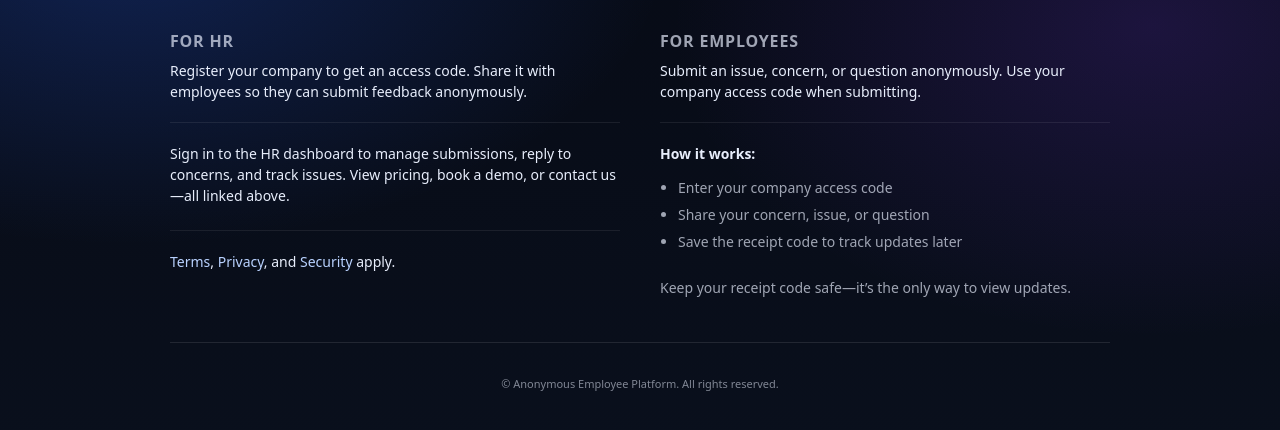
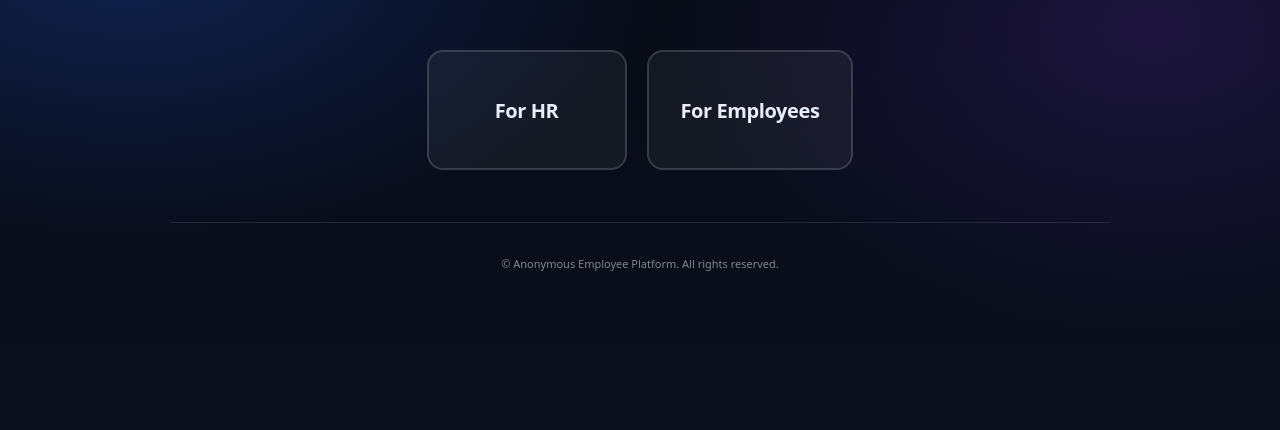
Before and after one commit to gaggame1010-arch/employee-feedback-platform, a Django app: page / in a window 1280 px wide. Shown: the part 55-485 px from the top of the page. Run offline with Django 5.2, Linux system fonts and the light colour scheme.

Commit message:
Home: two big HR/Employee buttons that reveal related info on click

```diff
--- a/submissions/templates/submissions/base.html
+++ b/submissions/templates/submissions/base.html
@@ -357,16 +357,58 @@
         .reveal{ transition: none; transform: none; opacity: 1; }
       }
 
-      .home-split{
-        display: grid;
-        grid-template-columns: 1fr 1fr;
-        gap: 32px 40px;
-        align-items: start;
+      .home-buttons{
+        display: flex;
+        flex-wrap: wrap;
+        gap: 20px;
+        justify-content: center;
+        padding: 20px 0;
       }
-      @media (max-width: 700px){
-        .home-split{ grid-template-columns: 1fr; }
+      .home-btn-big{
+        display: flex;
+        align-items: center;
+        justify-content: center;
+        min-width: 200px;
+        min-height: 120px;
+        padding: 24px 32px;
+        font-family: inherit;
+        font-size: 20px;
+        font-weight: 700;
+        letter-spacing: -.02em;
+        border-radius: var(--radius-lg);
+        border: 2px solid rgba(255,255,255,.15);
+        background: rgba(255,255,255,.05);
+        color: var(--text);
+        text-decoration: none;
+        cursor: pointer;
+        transition: border-color .2s, background .2s, transform .2s;
       }
-      .home-col{ }
+      .home-btn-big:hover{
+        border-color: rgba(185,210,255,.4);
+        background: rgba(255,255,255,.08);
+        transform: translateY(-2px);
+        text-decoration: none;
+        color: var(--text);
+      }
+      .home-btn-big:focus-visible{
+        outline: none;
+        box-shadow: 0 0 0 3px rgba(44,102,255,.35);
+      }
+      .home-panels{ display: none; }
+      .home-panels.is-active{ display: block; }
+      .home-buttons.is-hidden{ display: none; }
+      .home-panel{ display: none; padding: 8px 0 24px; }
+      .home-panel.is-active{ display: block; }
+      .home-back{
+        display: inline-flex;
+        align-items: center;
+        gap: 6px;
+        margin-bottom: 20px;
+        font-size: 14px;
+        color: var(--muted);
+        text-decoration: none;
+      }
+      .home-back:hover{ color: var(--text); text-decoration: none; }
       .home-col h2{ font-size: 16px; margin: 0 0 8px; font-weight: 600; text-transform: uppercase; letter-spacing: .05em; color: var(--muted); }
       .home-col p{ margin: 0 0 12px; font-size: 14px; line-height: 1.5; }
       .home-col .home-list{ margin: 0; padding-left: 18px; font-size: 14px; color: var(--muted); line-height: 1.65; }
@@ -437,6 +479,38 @@
         }, { threshold: 0.15, rootMargin: '0px 0px -10% 0px' });
         items.forEach(function (el) { observer.observe(el); });
       })();
+      (function () {
+        var buttons = document.getElementById('home-buttons');
+        if (!buttons) return;
+        var panels = document.getElementById('home-panels');
+        var panelHr = document.getElementById('home-panel-hr');
+        var panelEmp = document.getElementById('home-panel-emp');
+        var toggles = document.querySelectorAll('[data-home-toggle]');
+        var backs = document.querySelectorAll('[data-home-back]');
+        function showPanel(panel) {
+          buttons.classList.add('is-hidden');
+          panels.classList.add('is-active');
+          if (panelHr) panelHr.classList.remove('is-active');
+          if (panelEmp) panelEmp.classList.remove('is-active');
+          if (panel) panel.classList.add('is-active');
+        }
+        function showButtons() {
+          buttons.classList.remove('is-hidden');
+          panels.classList.remove('is-active');
+          if (panelHr) panelHr.classList.remove('is-active');
+          if (panelEmp) panelEmp.classList.remove('is-active');
+        }
+        toggles.forEach(function (btn) {
+          btn.addEventListener('click', function () {
+            var which = btn.getAttribute('data-home-toggle');
+            showPanel(which === 'hr' ? panelHr : panelEmp);
+          });
+        });
+        backs.forEach(function (a) {
+          a.addEventListener('click', function (e) { e.preventDefault(); showButtons(); });
+        });
+      })();
     </script>
+    {% block extra_js %}{% endblock %}
   </body>
 </html>
--- a/submissions/templates/submissions/home.html
+++ b/submissions/templates/submissions/home.html
@@ -4,8 +4,14 @@
 {% block hint %}{% endblock %}
 
 {% block content %}
-  <div class="home-split reveal" data-reveal>
-    <div class="home-col home-col-hr">
+  <div class="home-buttons reveal" data-reveal id="home-buttons">
+    <button type="button" class="home-btn-big" data-home-toggle="hr">For HR</button>
+    <button type="button" class="home-btn-big" data-home-toggle="emp">For Employees</button>
+  </div>
+
+  <div class="home-panels" id="home-panels">
+    <div class="home-panel home-panel-hr home-col" id="home-panel-hr">
+      <a href="#" class="home-back" data-home-back>← Back</a>
       <h2>For HR</h2>
       <p>Register your company to get an access code. Share it with employees so they can submit feedback anonymously.</p>
       <hr>
@@ -15,7 +21,8 @@
       <hr>
       <p><a href="{% url 'submissions:terms' %}">Terms</a>, <a href="{% url 'submissions:privacy' %}">Privacy</a>, and <a href="{% url 'submissions:security' %}">Security</a> apply.</p>
     </div>
-    <div class="home-col home-col-emp">
+    <div class="home-panel home-panel-emp home-col" id="home-panel-emp">
+      <a href="#" class="home-back" data-home-back>← Back</a>
       <h2>For employees</h2>
       <p>Submit an issue, concern, or question anonymously. Use your company access code when submitting.</p>
       <hr>
```
